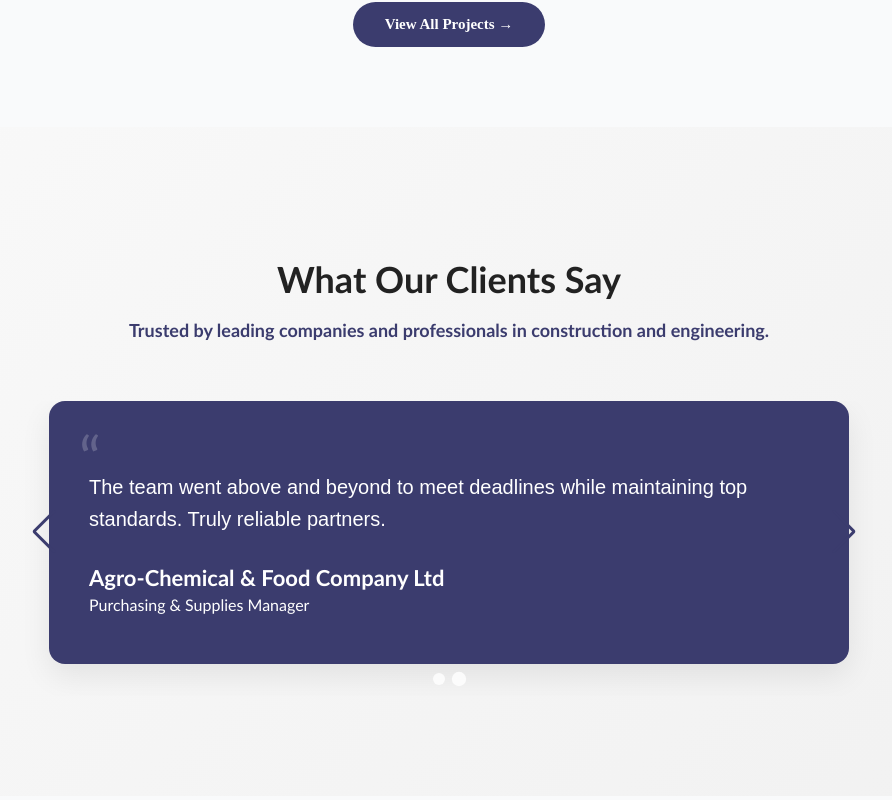
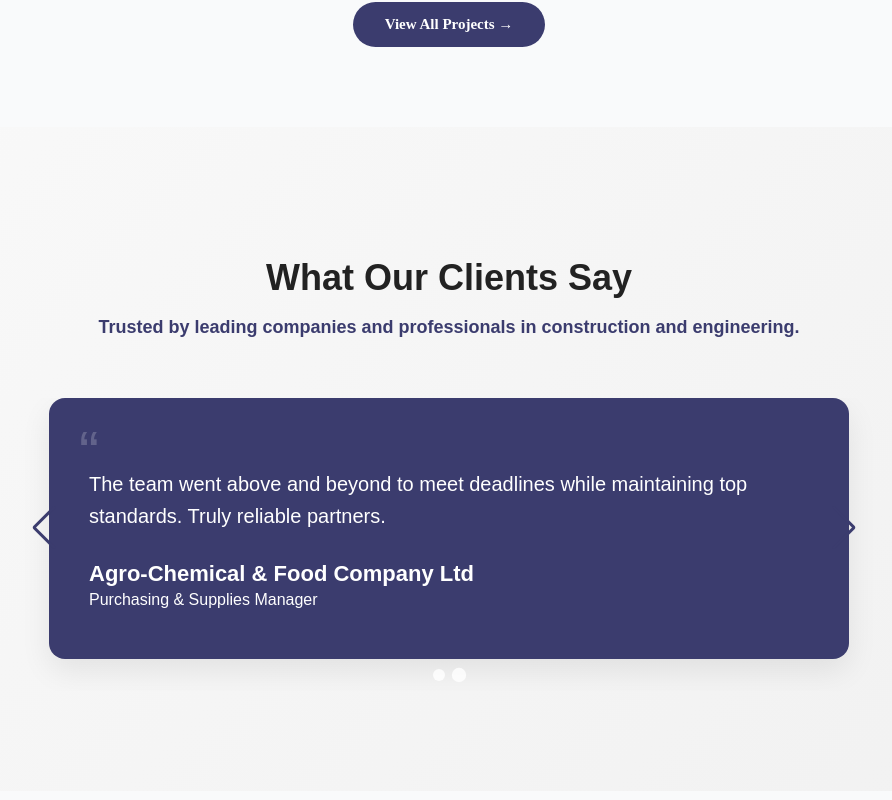
Before and after one commit to Eshhaa11/Vaghjiyani, a React (Create React App) app in the folder frontend/: page / in a window 1280 px wide. Shown: the part 3160-3960 px from the top of the page, without its empty margins (191-1083 px from the left). Built offline with nearby package versions, Linux system fonts and the light colour scheme.

Commit message:
added css

```diff
--- a/frontend/src/styles/testimonials.css
+++ b/frontend/src/styles/testimonials.css
@@ -2,8 +2,8 @@
   padding: 100px 20px;
   background: linear-gradient(135deg, #f9f9f9, #f1f1f1);
   text-align: center;
-  font-family: 'Gill Sans', 'Gill Sans MT', Calibri, 'Trebuchet MS', sans-serif;
-
+  font-family:  sans-serif;
+  font-size: 10px;
 }
 
 .testimonials-header h2 {
```
